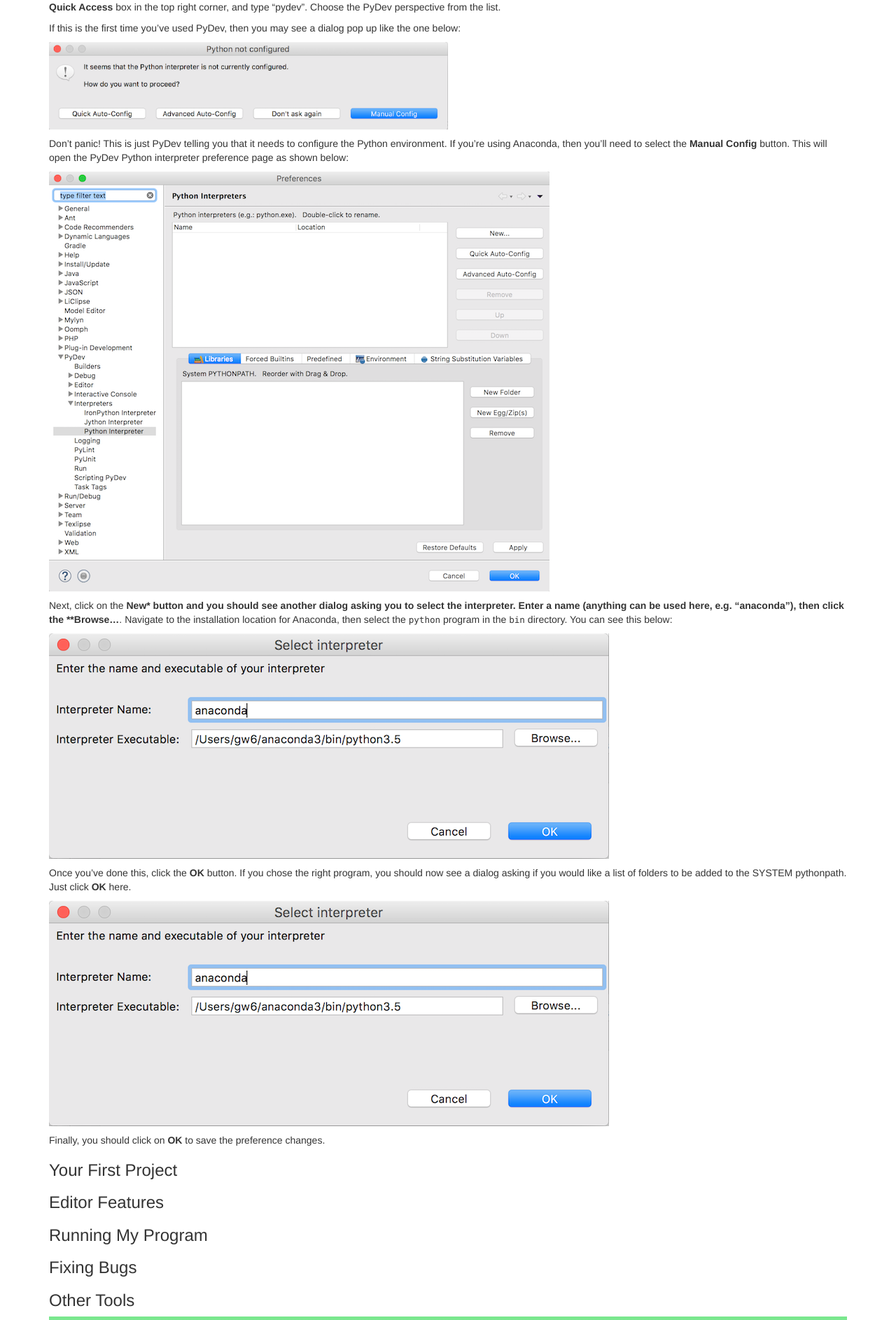
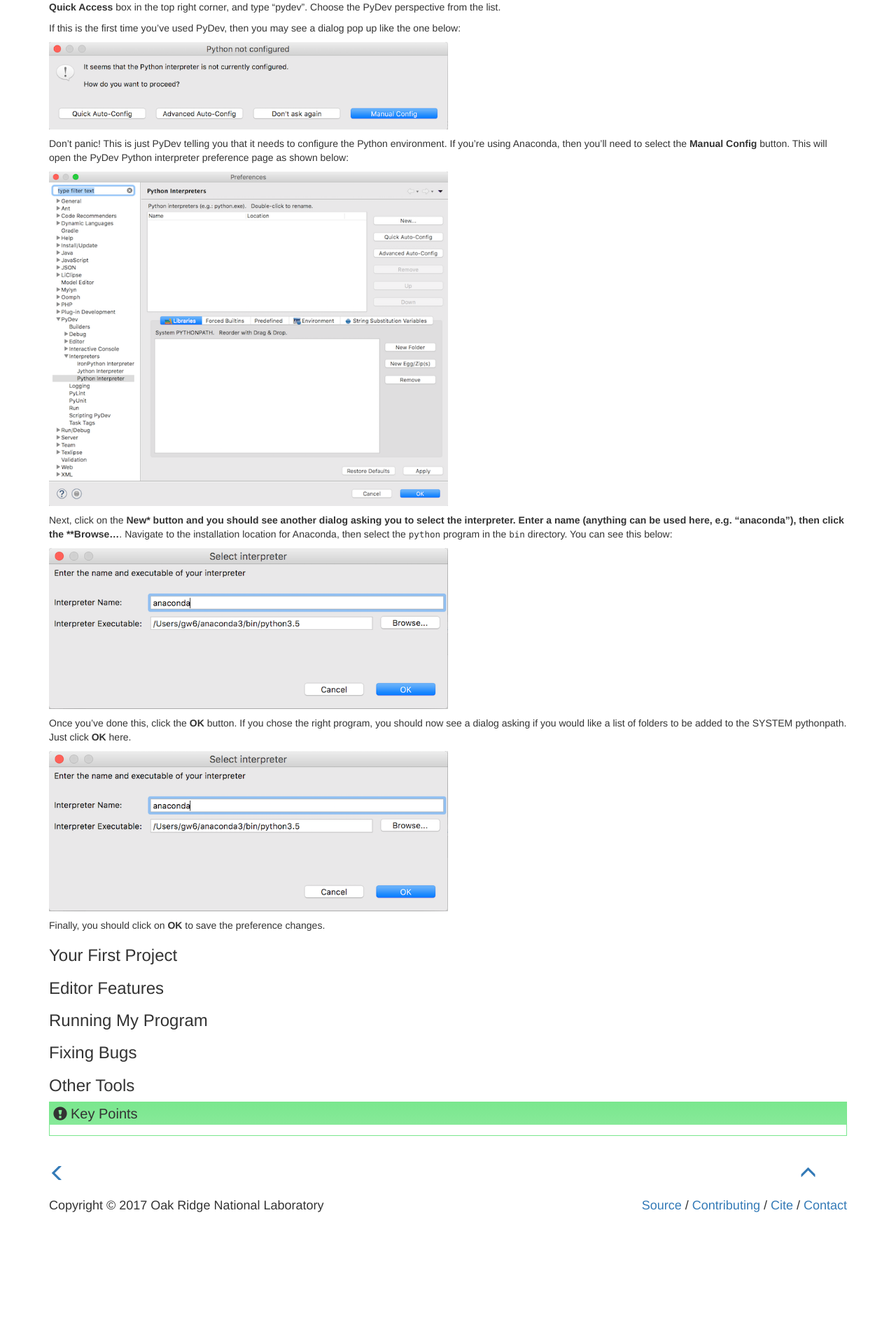
Before and after one commit to ornl-ssd/python-dev-env, a Jekyll site: the page built from _episodes/03-pydev.md, in a window 1280 px wide. Shown: the part 843-2729 px from the top of the page at 70% size. Built offline with Jekyll 4.4.1, drawn with Linux system fonts in a browser that asks for light colours; after the commit the page ends 2585 px from its top, so only the background shows below that.

Commit message:
more img widths
Signed-off-by: Watson, Gregory <g.watson@computer.org>

```diff
--- a/_episodes/03-pydev.md
+++ b/_episodes/03-pydev.md
@@ -49,18 +49,18 @@
 then you'll need to select the **Manual Config** button. This will open the PyDev Python interpreter preference page as
 shown below:
 
-![Python preferences]({{ site.github.url }}/fig/03-pydev-prefs.png)
+<img src="{{ site.github.url }}/fig/03-pydev-prefs.png" width="50%"/>
 
 Next, click on the **New* button and you should see another dialog asking you to select the interpreter. Enter a name
 (anything can be used here, e.g. "anaconda"), then click the **Browse...**. Navigate to the installation location for
 Anaconda, then select the `python` program in the `bin` directory. You can see this below:
 
-![Select interpreter]({{ site.github.url }}/fig/03-pydev-interpreter.png)
+<img src="{{ site.github.url }}/fig/03-pydev-interpreter.png" width="50%"/>
 
 Once you've done this, click the **OK** button. If you chose the right program, you should now see a dialog asking if you
 would like a list of folders to be added to the SYSTEM pythonpath. Just click **OK** here.
 
-![Select folders]({{ site.github.url }}/fig/03-pydev-interpreter.png)
+<img src="{{ site.github.url }}/fig/03-pydev-interpreter.png" width="50%"/>
 
 Finally, you should click on **OK** to save the preference changes.
 
```
